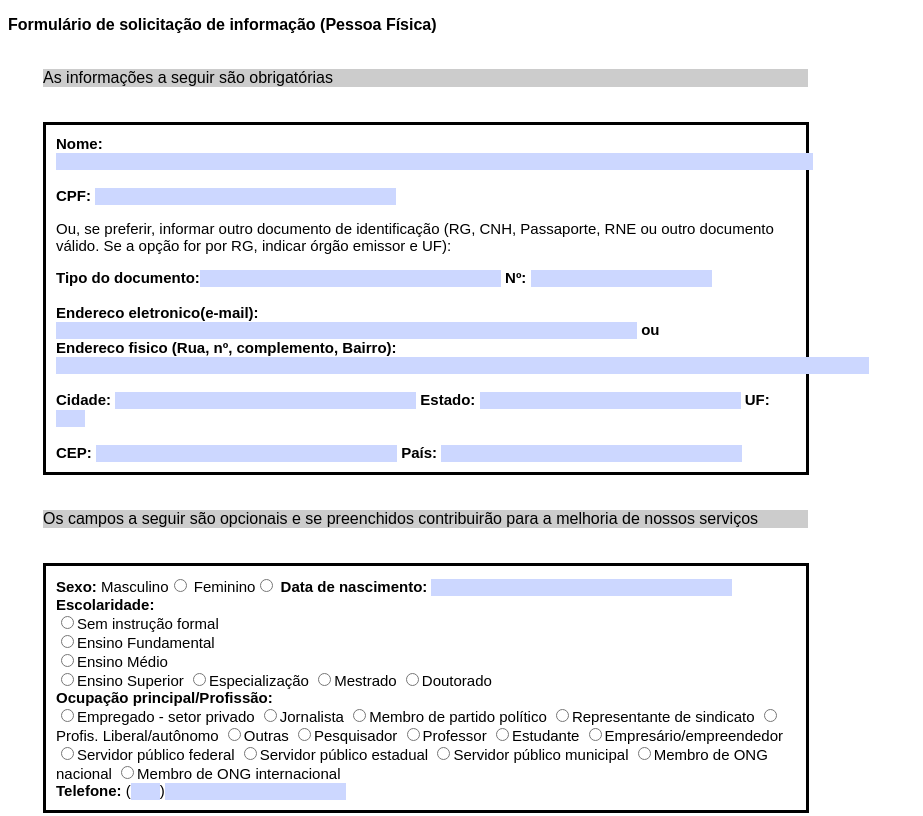
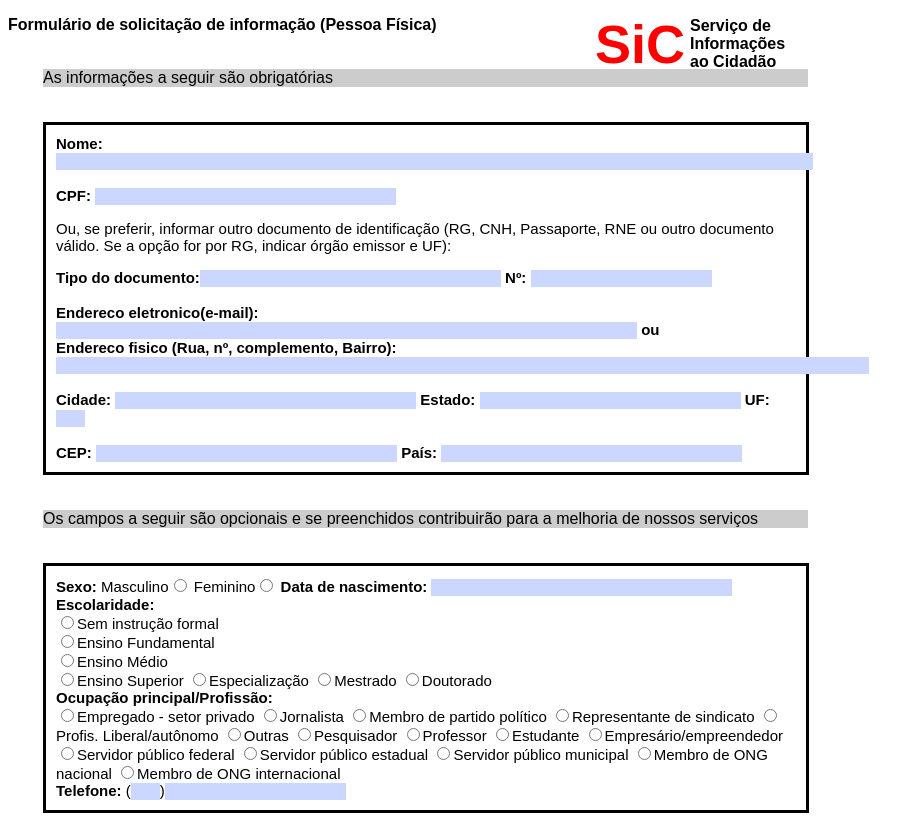
Before and after one commit to OpusNocturn/pw, a plain HTML site: page Formulario/formulario.html in a window 1280 px wide. Shown: the top 816 px of the page, without its empty margins (0-923 px from the left). Drawn offline with Linux system fonts and the light colour scheme.

Commit message:
SIC adicionado e editado com css

```diff
--- a/Formulario/css/styleform.css
+++ b/Formulario/css/styleform.css
@@ -71,3 +71,17 @@ body {
 	margin: 35px;
 	width: 765px;
 }
+
+.SIC {
+	top: 1px;
+	left: 690px;
+	position: absolute; /*Não sei se isso vai afetar o formulário, mas somente com o "position: absolute" consegui mover as palavras de lugar.*/
+}
+
+.sicmaiusculo {
+	color: red;
+	top: -41px;
+	left: 595px;
+	position: absolute;
+	font-size: 54px;
+}
--- a/Formulario/formulario.html
+++ b/Formulario/formulario.html
@@ -7,16 +7,23 @@
 </head>
 <body>
 			<p><b>Formulário de solicitação de informação (Pessoa Física)</b><p>
+			<div class="SIC"><p><b>Serviço de<br>Informações<br>ao Cidadão</b></p></div>
+			<div class="sicmaiusculo"><p><b>SiC</b></p></div>
 			<div class="p1"><p>As informações a seguir são obrigatórias<p></div>
 	<div class="div1">
 		<form action="">
 			<b>Nome: <input type="text" name="nome" value="" size="92" pattern="[a-z\s+$" required="yes"><br><br>
 			CPF:</b> <input type="text" name= "cpf" value="" size = "35" required="yes"><br>
 			<p>Ou, se preferir, informar outro documento de identificação (RG, CNH, Passaporte, RNE ou outro documento válido. Se a opção for por RG, indicar órgão emissor e UF):</p>
-			<b>Tipo do documento:<input type = "text" name = "nome" value = "" size ="35"> Nº: <input type = "text" name = "nome" value = "" size = "20"><br><br>
-			Endereco eletronico(e-mail):<input type = "text" name = "nome" value = "" size = "70"> ou<br> Endereco fisico (Rua, nº, complemento, Bairro): <input type = "text" name = "nome" value "" size = "99"><br><br>
-			Cidade: <input type = "text" name = "nome" value = "" size = "35"> Estado: <input type = "text" name = "nome" value = "" size = "30"> UF: <input type = "text" name = "nome" value = "" size = "1"><br><br>
-			CEP: <input type = "text" name = "nome" value = "" size = "35"> País: <input type = "text" name = "nome" value = "" size = "35"></b>
+			<b>Tipo do documento:<input type = "text" name = "nome" value = "" size ="35">
+			Nº:  <input type = "text" name = "nome" value = "" size = "20"><br><br>
+			Endereco eletronico(e-mail):<input type = "text" name = "nome" value = "" size = "70"> ou
+			<br> Endereco fisico (Rua, nº, complemento, Bairro): <input type = "text" name = "nome" value "" size = "99"><br><br>
+			Cidade: <input type = "text" name = "nome" value = "" size = "35">
+			Estado: <input type = "text" name = "nome" value = "" size = "30">
+			UF: <input type = "text" name = "nome" value = "" size = "1"><br><br>
+			CEP: <input type = "text" name = "nome" value = "" size = "35">
+			País: <input type = "text" name = "nome" value = "" size = "35"></b>
 		</form>
 	</div>
 
```
